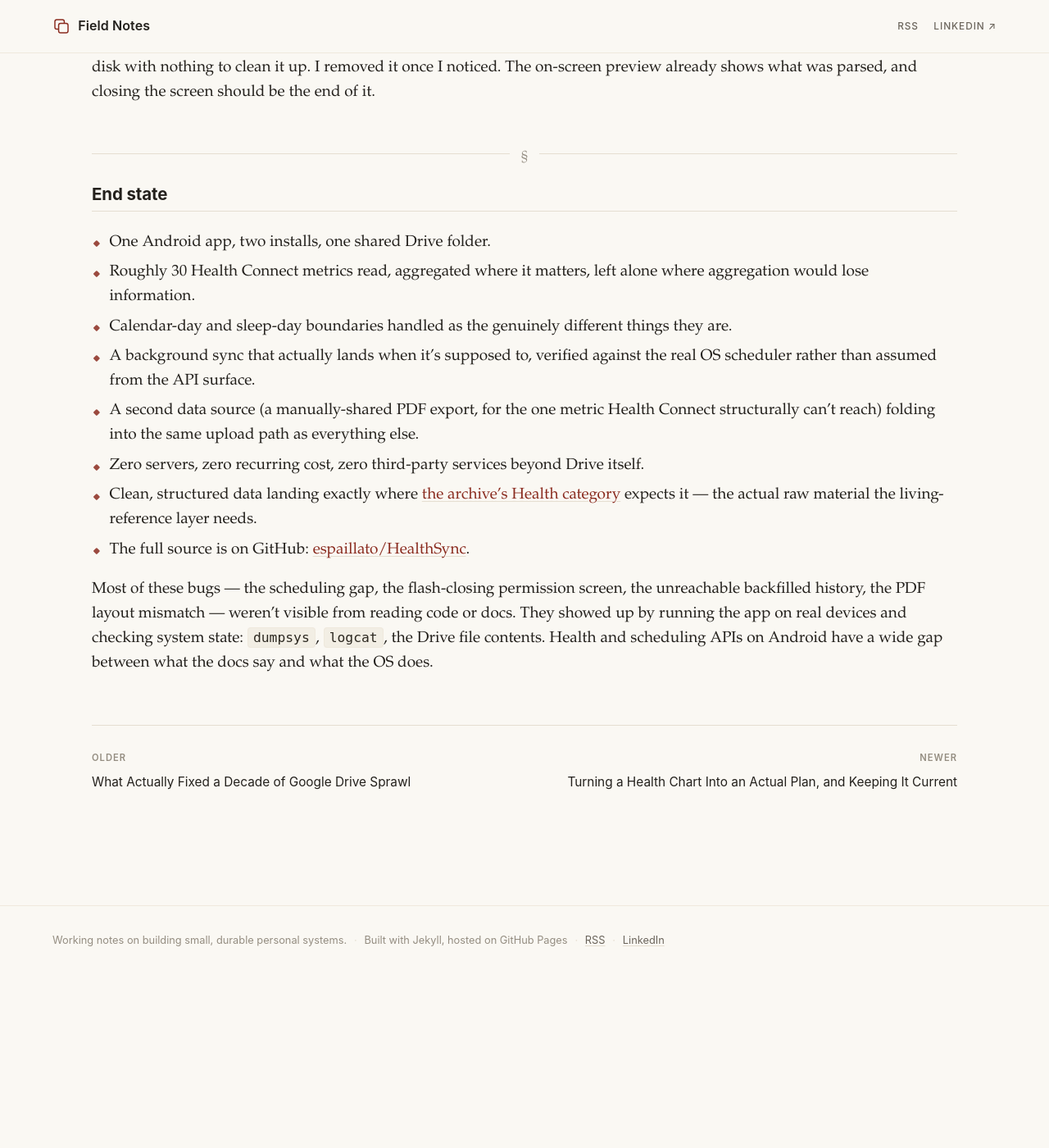
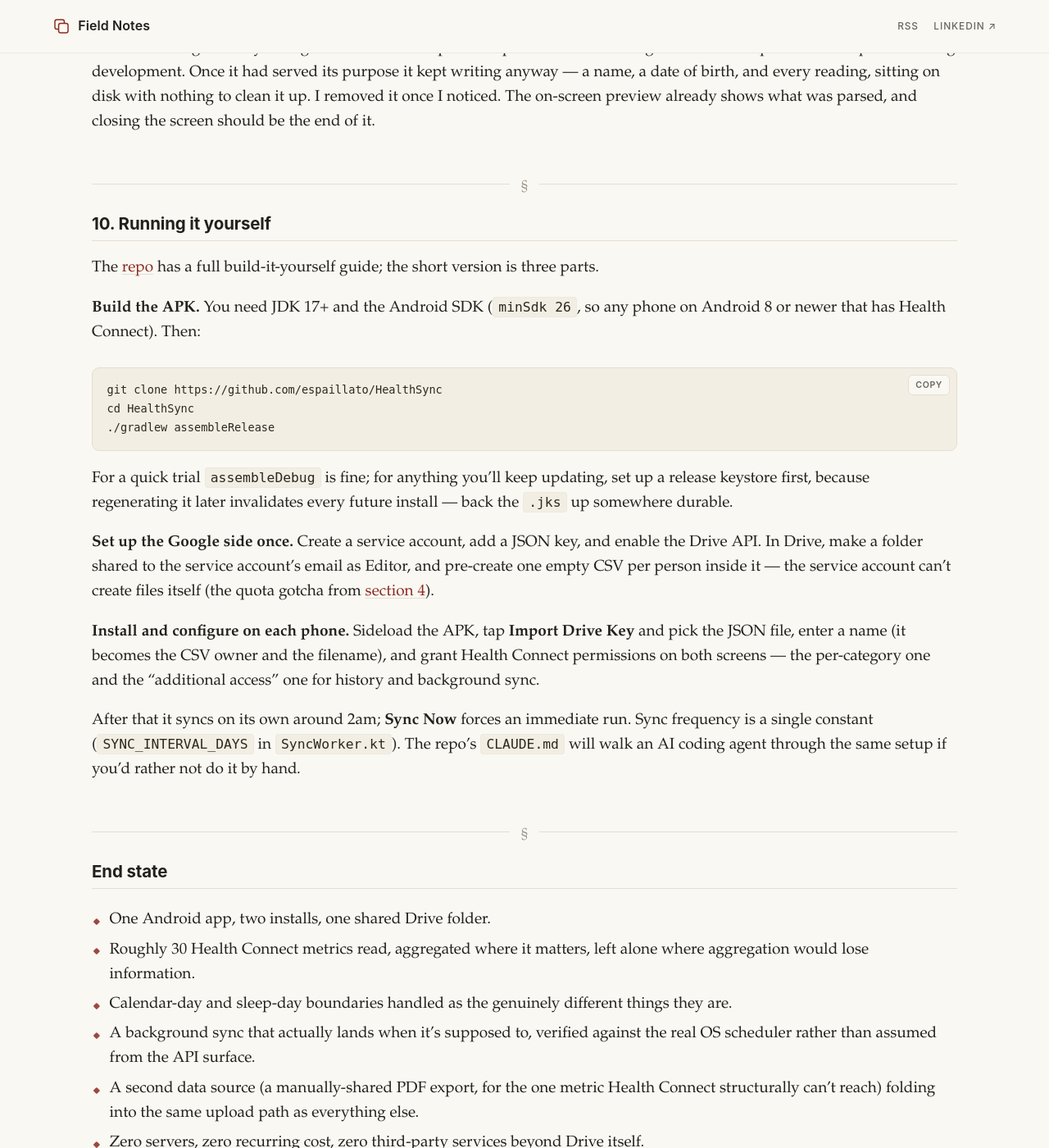
Before and after one commit to espaillato/espaillato.github.io, a Jekyll site: the page built from _posts/2026-08-06-health-connect-google-drive-sync-android.md, in a window 1280 px wide and 1400 px high, scrolled down 7979 px. Shown: the whole window at 82% size. Built offline with Jekyll 4.4.1, drawn with Linux system fonts in a browser that asks for light colours; before the commit the page ends 9184 px from its top, so only the background shows below that; some of the changed text lies outside the part shown.

Commit message:
Add "getting started" sections to the HealthSync and starter-kit posts
Concrete build/setup steps for each repo, drawn from their READMEs,
with a TOC entry in each post.

Co-Authored-By: Claude Sonnet 5 <noreply@anthropic.com>

````diff
--- a/_posts/2026-08-06-health-connect-google-drive-sync-android.md
+++ b/_posts/2026-08-06-health-connect-google-drive-sync-android.md
@@ -23,6 +23,7 @@ The source is open: [espaillato/HealthSync](https://github.com/espaillato/Health
 - [Android 14's second permission-rationale requirement](#android-14-manifest)
 - [Running it on two sideloaded phones](#two-phones)
 - [Blood pressure: a hardware limit, a Health Connect wall, and a manual import path](#blood-pressure-import)
+- [Running it yourself](#getting-started)
 - [End state](#end-state)
 
 ---
@@ -169,6 +170,28 @@ One more thing: an early debug aid wrote the raw parsed report to external stora
 
 ---
 
+## 10. Running it yourself {#getting-started}
+
+The [repo](https://github.com/espaillato/HealthSync) has a full build-it-yourself guide; the short version is three parts.
+
+**Build the APK.** You need JDK 17+ and the Android SDK (`minSdk 26`, so any phone on Android 8 or newer that has Health Connect). Then:
+
+```
+git clone https://github.com/espaillato/HealthSync
+cd HealthSync
+./gradlew assembleRelease
+```
+
+For a quick trial `assembleDebug` is fine; for anything you'll keep updating, set up a release keystore first, because regenerating it later invalidates every future install — back the `.jks` up somewhere durable.
+
+**Set up the Google side once.** Create a service account, add a JSON key, and enable the Drive API. In Drive, make a folder shared to the service account's email as Editor, and pre-create one empty CSV per person inside it — the service account can't create files itself (the quota gotcha from [section 4](#drive-service-account)).
+
+**Install and configure on each phone.** Sideload the APK, tap **Import Drive Key** and pick the JSON file, enter a name (it becomes the CSV owner and the filename), and grant Health Connect permissions on both screens — the per-category one and the "additional access" one for history and background sync.
+
+After that it syncs on its own around 2am; **Sync Now** forces an immediate run. Sync frequency is a single constant (`SYNC_INTERVAL_DAYS` in `SyncWorker.kt`). The repo's `CLAUDE.md` will walk an AI coding agent through the same setup if you'd rather not do it by hand.
+
+---
+
 ## End state {#end-state}
 
 - One Android app, two installs, one shared Drive folder.
````
Also changed, not shown: _posts/2026-09-08-from-case-study-to-starter-kit.md (+15 -0 lines).
